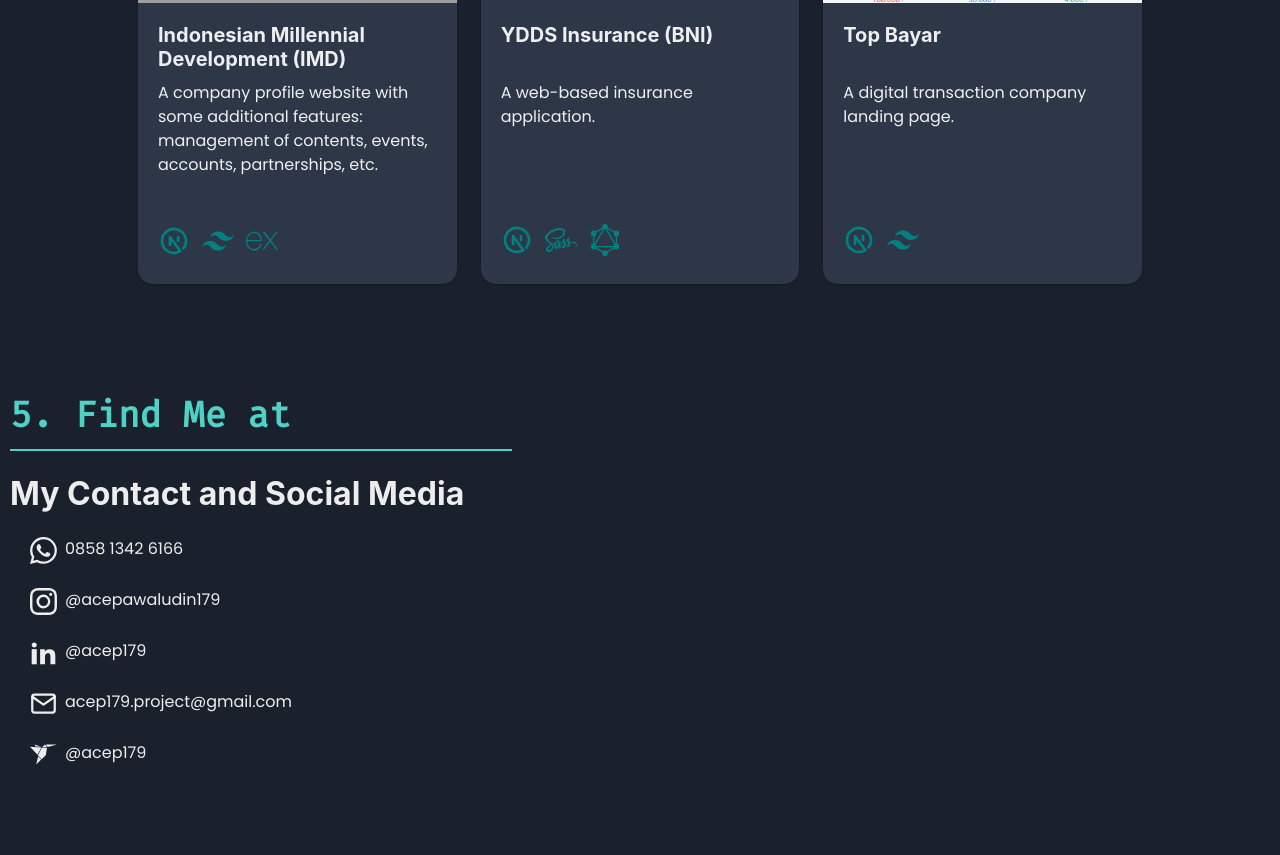
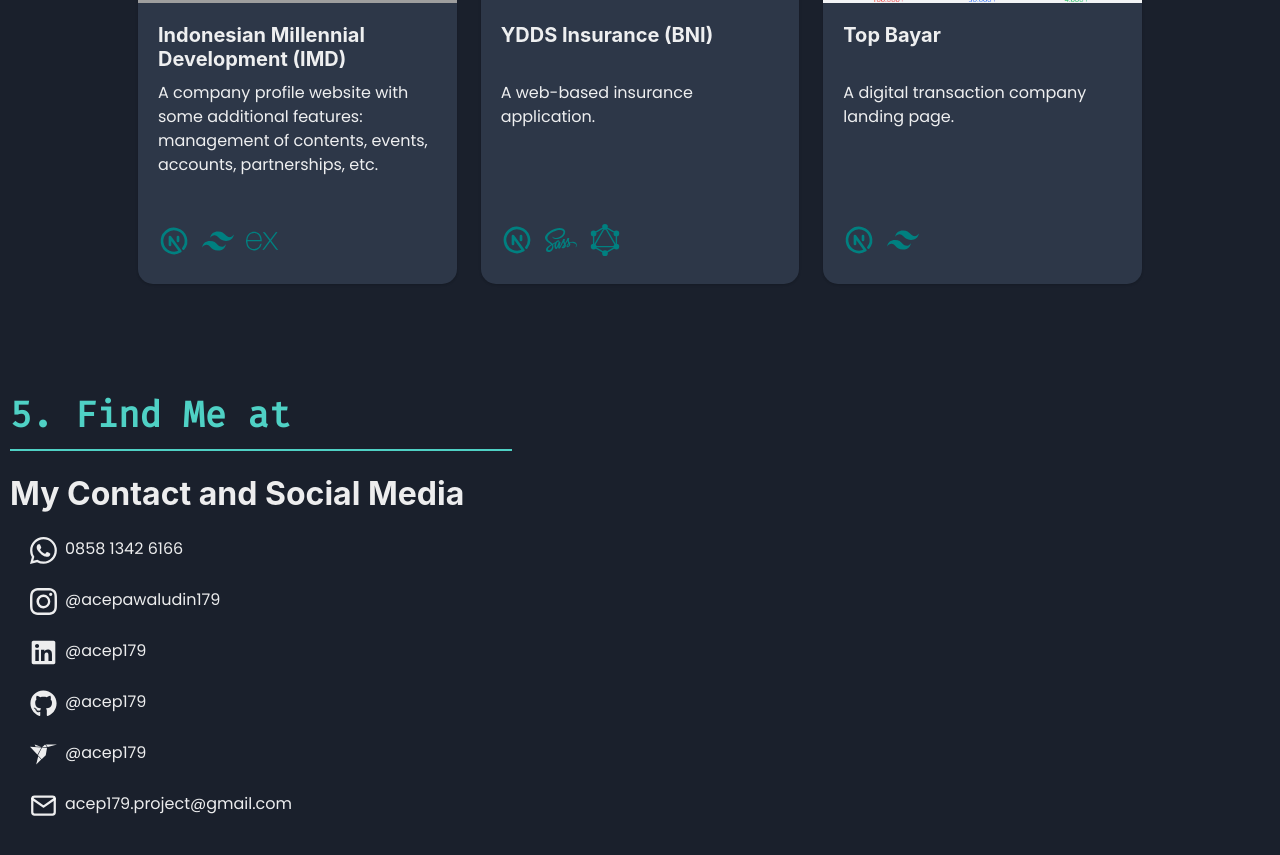
Before and after one commit to acep179/my-portfolio-2, a Gatsby site: page / in a window 1280 px wide. Shown: the part 3100-3955 px from the top of the page. Built offline with nearby package versions, Linux system fonts and the light colour scheme; Gatsby itself is replaced by a stand-in of ours; grey boxes are pictures that could not be loaded.

Commit message:
[REFACTOR : ICON] - Add github icon and change LinkedIn icon

```diff
--- a/src/components/MyIcon.tsx
+++ b/src/components/MyIcon.tsx
@@ -1,13 +1,13 @@
 import React from "react";
 
 import { BsWhatsapp, BsInstagram } from "react-icons/bs";
+import { FaGithub, FaLinkedin } from "react-icons/fa";
 import { FaReact, FaSass } from "react-icons/fa6";
 import { FiMail } from "react-icons/fi";
 import { GrMysql } from "react-icons/gr";
-import { ImLinkedin2 } from "react-icons/im";
 import { RiGatsbyLine } from "react-icons/ri";
 import { SiChakraui, SiTailwindcss, SiMui, SiExpress, SiNestjs, SiRedis, SiPostgresql, SiRabbitmq, SiGraphql, SiOracle, SiFreelancer } from "react-icons/si";
-import { TbBrandNextjs, TbMailForward } from "react-icons/tb";
+import { TbBrandNextjs } from "react-icons/tb";
 
 import { Box, Icon, Tooltip } from "@chakra-ui/react";
 import { HTMLChakraProps } from '@chakra-ui/system'
@@ -32,8 +32,12 @@
       icon = BsInstagram
       break;
 
+    case 'github':
+      icon = FaGithub
+      break;
+
     case 'linkedin':
-      icon = ImLinkedin2
+      icon = FaLinkedin
       break;
 
     case 'email':
--- a/src/mocks/socmeds.ts
+++ b/src/mocks/socmeds.ts
@@ -30,10 +30,10 @@
   },
   {
     id: 4,
-    platform: 'E-Mail',
-    username: 'acep179.project@gmail.com',
-    link: 'mailto:acep179.project@gmail.com',
-    icon: 'email'
+    platform: 'Github',
+    username: '@acep179',
+    link: 'https://github.com/acep179',
+    icon: 'github'
   },
   {
     id: 5,
@@ -42,6 +42,13 @@
     link: 'https://fastwork.id/user/acep179',
     icon: 'fastwork'
   },
+  {
+    id: 6,
+    platform: 'E-Mail',
+    username: 'acep179.project@gmail.com',
+    link: 'mailto:acep179.project@gmail.com',
+    icon: 'email'
+  },
 ]
 
 export default socmeds
--- a/src/templates/Navbar.tsx
+++ b/src/templates/Navbar.tsx
@@ -24,6 +24,7 @@
   useDisclosure,
   Image,
   DrawerHeader,
+  Text,
 } from "@chakra-ui/react";
 import { MyIcon } from '../components';
 
@@ -125,8 +126,9 @@
               </List>
             </DrawerBody>
 
-            <DrawerFooter>
-              <Flex width='80%' margin='0 auto 0 auto' justify='space-between'>
+            <DrawerFooter flexWrap='wrap'>
+              <Text textAlign='center' marginBottom={3} width='100%' fontSize={23} fontWeight='bold' >Let's Connect!</Text>
+              <Flex width='90%' margin='0 auto 0 auto' justify='space-between'>
                 {socmeds.map((socmed) => {
                   return(
                     <ChakraLink as={GatsbyLink} key={socmed.id} href={socmed.link}>
```
